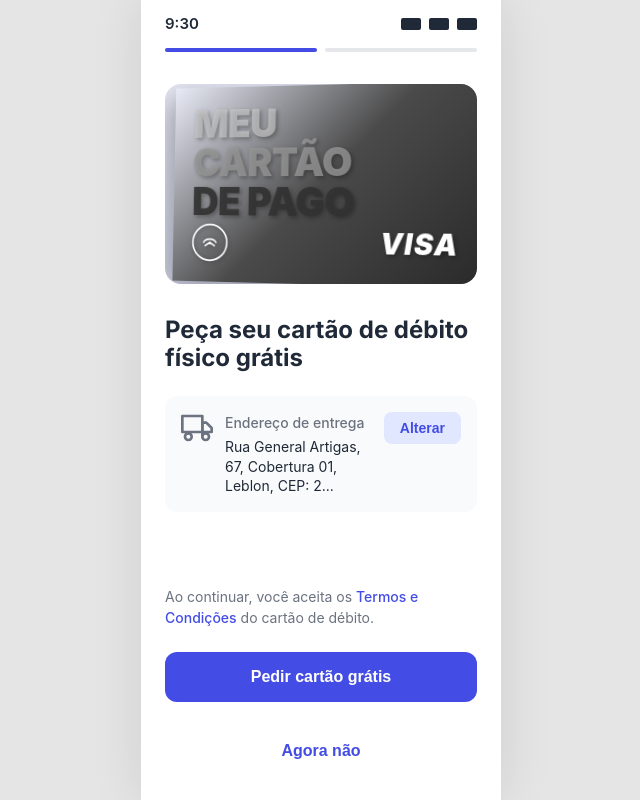
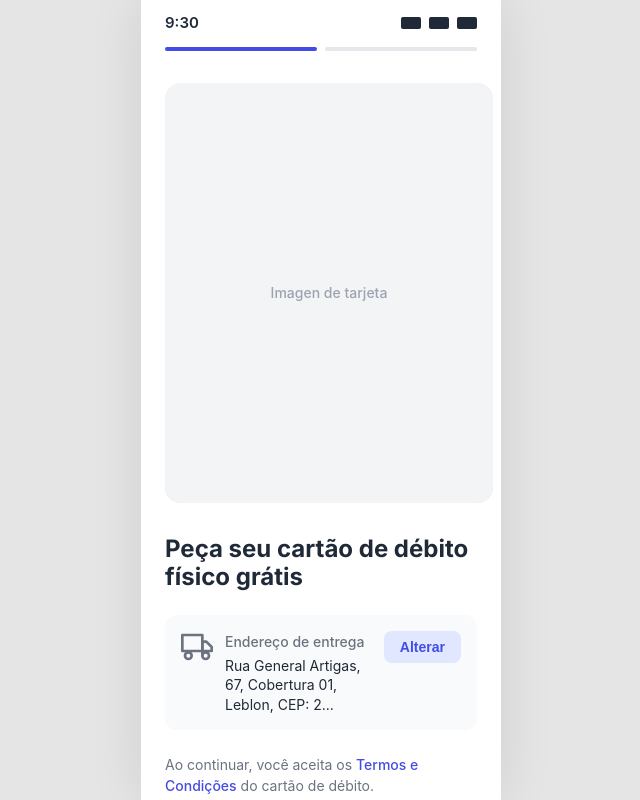
Before and after one commit to adrianatello28/debit-card-flip, a React (Vite) app: page / in a window 1280 px wide. Shown: the whole page, without its empty margins (319-959 px from the left). Built offline with nearby package versions, Linux system fonts and the light colour scheme.

Commit message:
style: Ajustar card a 328x420px con placeholder

```diff
--- a/src/components/CardFlip.css
+++ b/src/components/CardFlip.css
@@ -1,14 +1,14 @@
 .card-flip-container {
   perspective: 1000px;
-  width: 100%;
-  max-width: 312px;
+  width: 328px;
+  height: 420px;
   margin: 0 auto;
 }
 
 .card-flip-inner {
   position: relative;
   width: 100%;
-  height: 200px;
+  height: 100%;
   transform-style: preserve-3d;
 }
 
@@ -24,78 +24,28 @@
   background: linear-gradient(135deg, #e8eaf6 0%, #c5cae9 100%);
   padding: 0;
   overflow: hidden;
+  display: flex;
+  align-items: center;
+  justify-content: center;
 }
 
 .card-image {
   width: 100%;
   height: 100%;
   position: relative;
+  background: #F3F4F6;
+  display: flex;
+  align-items: center;
+  justify-content: center;
 }
 
-.card-content {
-  width: 100%;
-  height: 100%;
-  background: linear-gradient(135deg, #e8eaf6 0%, #4a4a4a 50%, #2a2a2a 100%);
-  display: flex;
-  flex-direction: column;
-  justify-content: space-between;
-  padding: 20px;
-  transform: perspective(800px) rotateY(-12deg) rotateX(3deg);
-  box-shadow: -10px 10px 30px rgba(0, 0, 0, 0.3);
+.card-image.placeholder::after {
+  content: 'Imagen de tarjeta';
+  color: #9CA3AF;
+  font-size: 14px;
+  font-weight: 500;
 }
 
-.card-text {
-  display: flex;
-  flex-direction: column;
-  gap: 4px;
-}
-
-.card-text-large {
-  font-size: 40px;
-  font-weight: 900;
-  line-height: 0.9;
-  letter-spacing: -0.02em;
-  color: rgba(255, 255, 255, 0.9);
-  text-shadow: 2px 2px 4px rgba(0, 0, 0, 0.3);
-}
-
-.card-text-large:first-child {
-  color: rgba(200, 200, 200, 0.7);
-}
-
-.card-text-large:nth-child(2) {
-  color: rgba(150, 150, 150, 0.8);
-}
-
-.card-text-large:nth-child(3) {
-  color: rgba(50, 50, 50, 0.9);
-}
-
-.card-footer {
-  display: flex;
-  justify-content: space-between;
-  align-items: flex-end;
-}
-
-.card-icon {
-  width: 40px;
-  height: 40px;
-}
-
-.card-icon svg {
-  width: 100%;
-  height: 100%;
-  filter: drop-shadow(1px 1px 2px rgba(0, 0, 0, 0.3));
-}
-
-.card-logo {
-  font-size: 28px;
-  font-weight: 900;
-  font-style: italic;
-  color: white;
-  letter-spacing: 0.05em;
-  text-shadow: 2px 2px 4px rgba(0, 0, 0, 0.3);
-}
 
 .card-back {
   background: #F3F4F6;
--- a/src/components/CardFlip.jsx
+++ b/src/components/CardFlip.jsx
@@ -12,23 +12,8 @@ const CardFlip = ({ isFlipped }) => {
       >
         {/* Frente de la tarjeta */}
         <div className="card-face card-front">
-          <div className="card-image">
-            <div className="card-content">
-              <div className="card-text">
-                <span className="card-text-large">MEU</span>
-                <span className="card-text-large">CARTÃO</span>
-                <span className="card-text-large">DE PAGO</span>
-              </div>
-              <div className="card-footer">
-                <div className="card-icon">
-                  <svg viewBox="0 0 48 48" fill="none" xmlns="http://www.w3.org/2000/svg">
-                    <circle cx="24" cy="24" r="22" stroke="white" strokeWidth="2" fill="none"/>
-                    <path d="M16 24C16 24 18 20 24 20C30 20 32 24 32 24M18 28L24 24L30 28" stroke="white" strokeWidth="2" strokeLinecap="round" strokeLinejoin="round"/>
-                  </svg>
-                </div>
-                <div className="card-logo">VISA</div>
-              </div>
-            </div>
+          <div className="card-image placeholder">
+            {/* Placeholder temporal - se reemplazará con la imagen real */}
           </div>
         </div>
 
```
